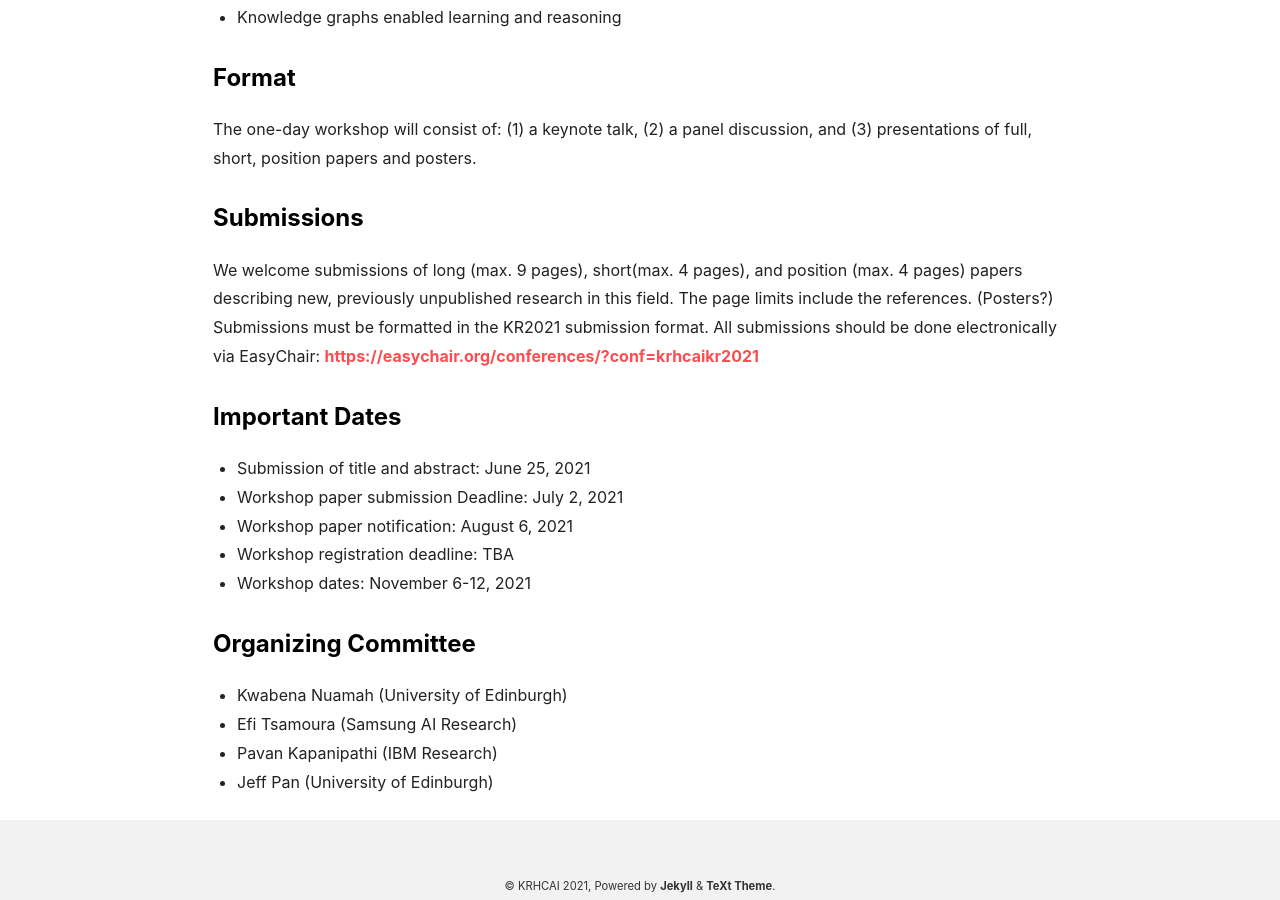
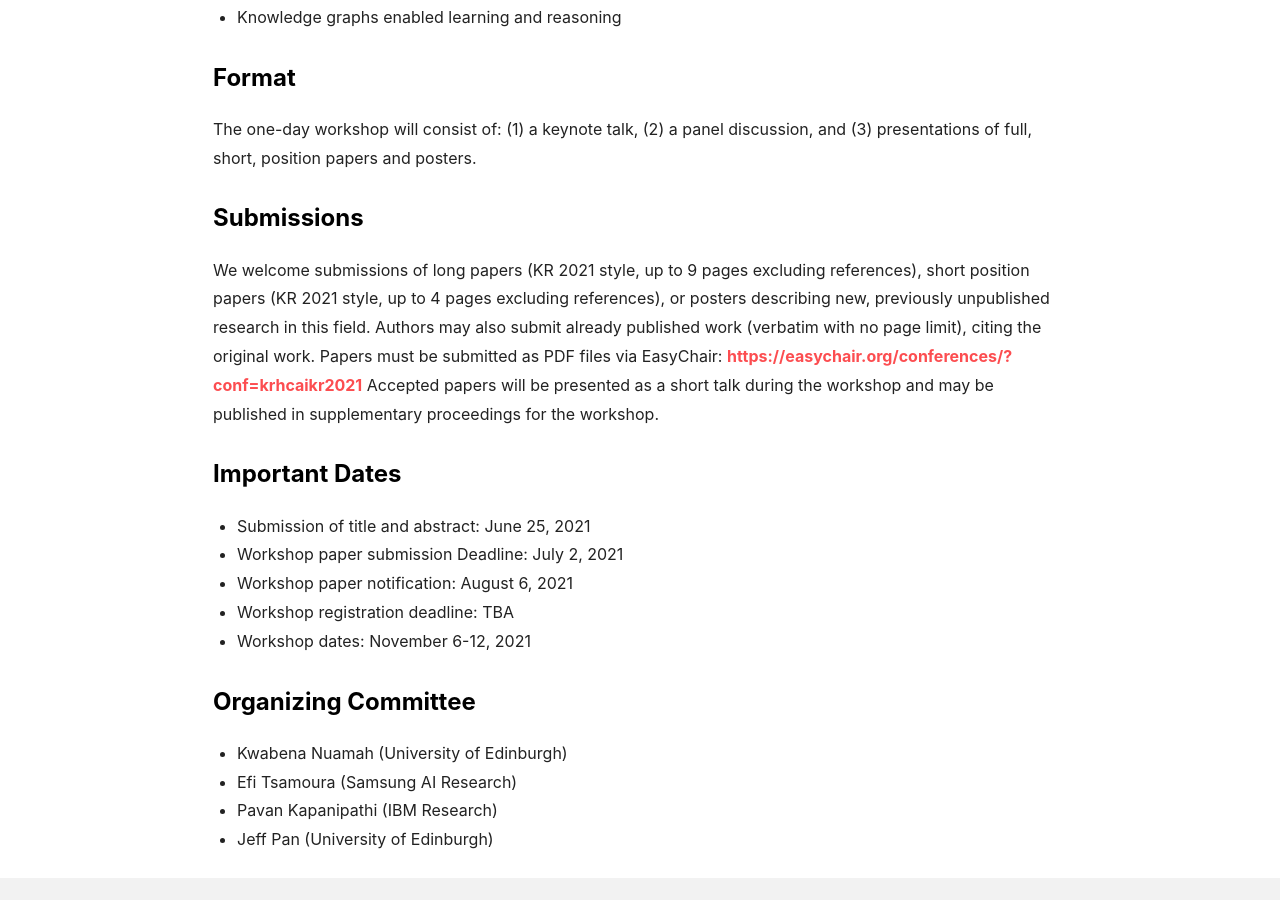
Before and after one commit to krhcai/krhcai.github.io, a Jekyll site: the page built from index.html, in a window 1280 px wide and 900 px high, scrolled down 1727 px. Built offline with Jekyll 4.4.1, drawn with Linux system fonts in a browser that asks for light colours; nearby versions of some CDN libraries; the list of posts is cut into pages by our own code.

Commit message:
updated submission section

```diff
--- a/index.html
+++ b/index.html
@@ -73,10 +73,15 @@ key: page-index
     <a name="submissions"></a>
     <h3>Submissions</h3>
     <div>
-        We welcome submissions of long (max.  9 pages), short(max.  4 pages), and position (max.  4 pages) papers describing new, previously unpublished research in this field.
-        The page limits include the references. (Posters?) Submissions must be formatted in the KR2021 submission format.
-        All submissions should be done electronically via EasyChair:
+        We welcome submissions of long papers (KR 2021 style, up to 9 pages excluding references),
+        short position papers (KR 2021 style, up to 4 pages excluding references), or posters describing new,
+        previously unpublished research in this field.  Authors may also submit already published work (verbatim with no page limit),
+        citing the original work.
+        Papers must be submitted as PDF files via EasyChair:
         <a href="https://easychair.org/conferences/?conf=krhcaikr2021">https://easychair.org/conferences/?conf=krhcaikr2021</a>
+
+
+        Accepted papers will be presented as a short talk during the workshop and may be published in supplementary proceedings for the workshop.
     </div>
 
 
```
